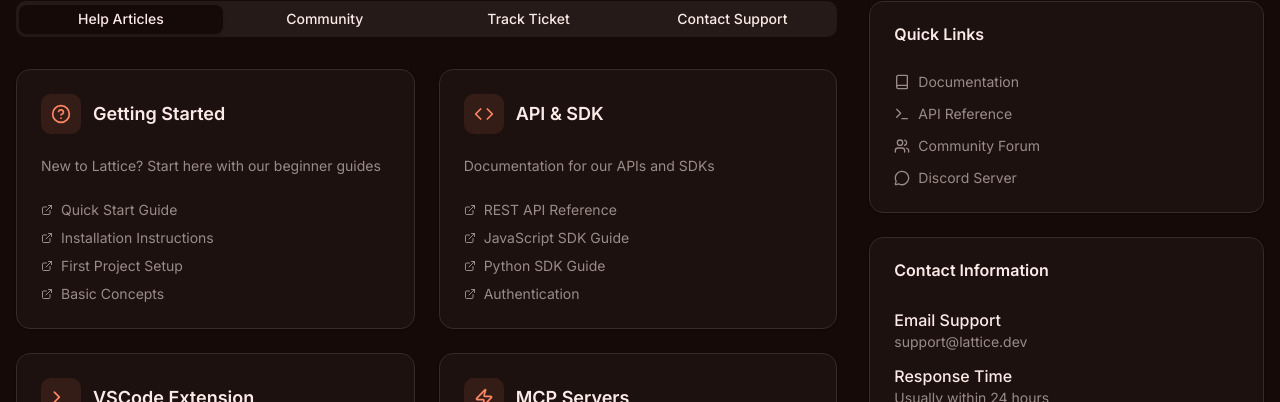
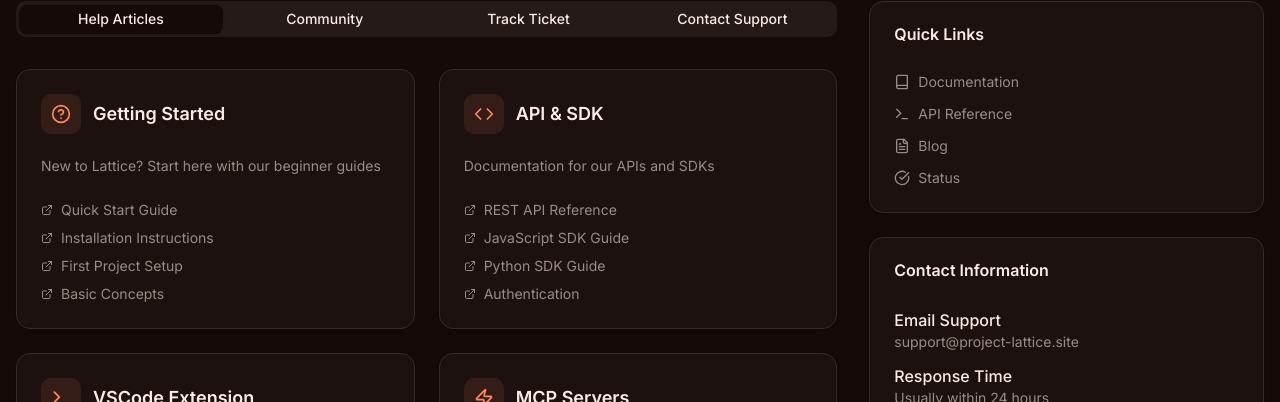
Before and after one commit to freelancing-solutions/Lattice-engine, a Next.js app in the folder lattice-website/: page /support in a window 1280 px wide. Shown: the part 359-761 px from the top of the page. Built offline with nearby package versions, Linux system fonts and the light colour scheme; no server answers.

Commit message:
feat(support): add links to popular articles and update navigation
- Add slug fields to popular articles and wrap them in Link components
- Replace anchor tags with Link components for better navigation
- Update support email address

```diff
--- a/lattice-website/src/app/support/page.tsx
+++ b/lattice-website/src/app/support/page.tsx
@@ -17,6 +17,7 @@
 import { RadioGroup, RadioGroupItem } from "@/components/ui/radio-group"
 import { Label } from "@/components/ui/label"
 import { Form, FormControl, FormField, FormItem, FormLabel, FormMessage } from "@/components/ui/form"
+import Link from "next/link"
 import { createTicketSchema, type CreateTicketInput } from "@/lib/validations/ticket"
 import {
   MessageCircle,
@@ -90,25 +91,29 @@
     title: "How to configure authentication",
     category: "API & SDK",
     views: "2.3k",
-    helpful: "89%"
+    helpful: "89%",
+    slug: "getting-started-with-lattice-engine"
   },
   {
     title: "VSCode extension not connecting",
     category: "VSCode Extension",
     views: "1.8k",
-    helpful: "92%"
+    helpful: "92%",
+    slug: "vscode-extension-deep-dive"
   },
   {
     title: "Mutation approval workflow",
     category: "Getting Started",
     views: "1.5k",
-    helpful: "87%"
+    helpful: "87%",
+    slug: "ai-powered-code-mutations-explained"
   },
   {
     title: "MCP server connection issues",
     category: "MCP Servers",
     views: "1.2k",
-    helpful: "85%"
+    helpful: "85%",
+    slug: "mcp-server-integration-guide"
   }
 ]
 
@@ -252,7 +257,8 @@
                   <CardContent>
                     <div className="space-y-4">
                       {popularArticles.map((article, index) => (
-                        <div key={index} className="flex items-center justify-between p-3 hover:bg-muted/50 rounded-lg transition-colors">
+                        <Link key={index} href={`/blog/${article.slug}`} className="block">
+                          <div className="flex items-center justify-between p-3 hover:bg-muted/50 rounded-lg transition-colors">
                             <div className="flex-1">
                               <h4 className="font-medium text-foreground mb-1">{article.title}</h4>
                               <div className="flex items-center space-x-4 text-sm text-muted-foreground">
@@ -263,6 +269,7 @@
                             </div>
                             <ExternalLink className="h-4 w-4 text-muted-foreground" />
                           </div>
+                        </Link>
                       ))}
                     </div>
                   </CardContent>
@@ -327,10 +334,12 @@
                       <p className="text-muted-foreground mb-4">
                         Stay updated with the latest features, tutorials, and best practices.
                       </p>
+                      <Link href="/blog" className="w-full">
                         <Button variant="outline" className="w-full">
                           <FileText className="h-4 w-4 mr-2" />
                           Read Blog
                         </Button>
+                      </Link>
                     </CardContent>
                   </Card>
                 </div>
@@ -598,22 +607,22 @@
               </CardHeader>
               <CardContent>
                 <div className="space-y-3">
-                  <a href="#" className="flex items-center text-sm text-muted-foreground hover:text-primary">
+                  <Link href="/docs" className="flex items-center text-sm text-muted-foreground hover:text-primary">
                     <Book className="h-4 w-4 mr-2" />
                     Documentation
-                  </a>
-                  <a href="#" className="flex items-center text-sm text-muted-foreground hover:text-primary">
+                  </Link>
+                  <Link href="/docs/api-documentation" className="flex items-center text-sm text-muted-foreground hover:text-primary">
                     <Terminal className="h-4 w-4 mr-2" />
                     API Reference
-                  </a>
-                  <a href="#" className="flex items-center text-sm text-muted-foreground hover:text-primary">
-                    <Users className="h-4 w-4 mr-2" />
-                    Community Forum
-                  </a>
-                  <a href="#" className="flex items-center text-sm text-muted-foreground hover:text-primary">
-                    <MessageCircle className="h-4 w-4 mr-2" />
-                    Discord Server
-                  </a>
+                  </Link>
+                  <Link href="/blog" className="flex items-center text-sm text-muted-foreground hover:text-primary">
+                    <FileText className="h-4 w-4 mr-2" />
+                    Blog
+                  </Link>
+                  <Link href="/status" className="flex items-center text-sm text-muted-foreground hover:text-primary">
+                    <CheckCircle className="h-4 w-4 mr-2" />
+                    Status
+                  </Link>
                 </div>
               </CardContent>
             </Card>
@@ -627,7 +636,7 @@
                 <div className="space-y-3">
                   <div>
                     <p className="font-medium text-foreground">Email Support</p>
-                    <p className="text-sm text-muted-foreground">support@lattice.dev</p>
+                    <p className="text-sm text-muted-foreground">support@project-lattice.site</p>
                   </div>
                   <div>
                     <p className="font-medium text-foreground">Response Time</p>
```
Lines whose indentation alone changed are shown as unchanged.
